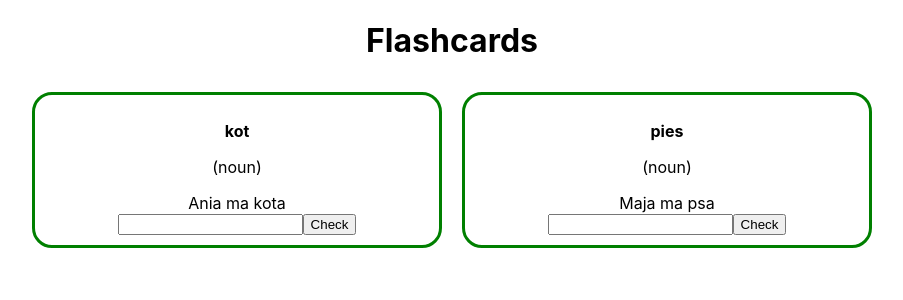
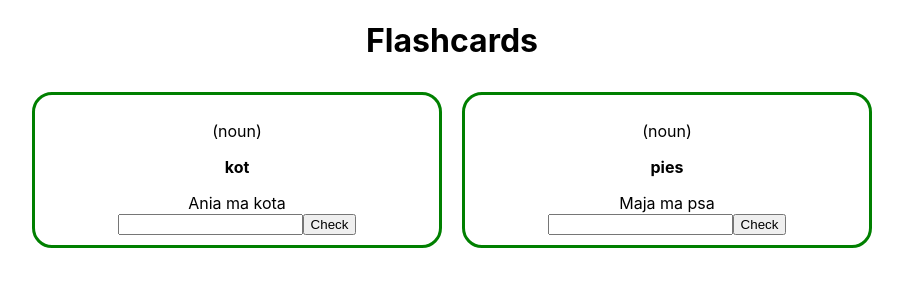
Before and after one commit to krudy/Flashcards, a React (Create React App) app in the folder frontend/: page / in a window 1280 px wide. Shown: the top 300 px of the page, without its empty margins (188-1091 px from the left). Built offline with nearby package versions, Linux system fonts and the light colour scheme.

Commit message:
added the display of translations at the click of a 'check' button

```diff
--- a/frontend/src/components/Flashcards/Flashcard/Flashcard.js
+++ b/frontend/src/components/Flashcards/Flashcard/Flashcard.js
@@ -1,13 +1,24 @@
-import React from "react";
+import React, {useState} from "react";
 
 function Flashcard(props) {
+
+   const [showTranslation, setShowTranslation] = useState(false);
+
+   const toggleTranslation = () =>{
+    setShowTranslation(!showTranslation);
+   }
+
     return (
         <div className='flashcard'>
+        <p>({props.type})</p>
         <p><strong>{props.polishWord}</strong></p>
-        <p>({props.type})</p>
+        {showTranslation && (<p><strong>{props.englishWord}</strong></p>)}
         <div className='polishExample'>{props.polishExample}</div>
+        {showTranslation && (<p><strong>{props.englishExample}</strong></p>)}
         <input type='text' className='inputWord'></input>
-        <button className='Check'>Check</button>
+        <button
+            className='Check'
+            onClick={toggleTranslation}>Check</button>
     </div>
     );
 }
--- a/frontend/src/components/Flashcards/Flashcards.js
+++ b/frontend/src/components/Flashcards/Flashcards.js
@@ -6,7 +6,10 @@ class Flashcards extends React.Component {
 
     constructor(props) {
         super(props);
-        this.flashcards = [
+
+        this.state = {
+
+            flashcards: [
                 {
                     id: 1234,
                     polishWord: 'kot',
@@ -26,6 +29,14 @@ class Flashcards extends React.Component {
             ]
         }
 
+
+    }
+
+    CheckFlashcard(id) {
+        console.log('cheking card');
+
+    }
+
     render() {
 
 
@@ -37,12 +48,19 @@ class Flashcards extends React.Component {
                 <h1>Flashcards</h1>
 
                 <div className='flashcardsContainer'>
-                    {this.flashcards.map(flashcard => {
+                    {this.state.flashcards.map(flashcard => {
                         return (
                            <Flashcard
+                            key={flashcard.id}
+                            id={flashcard.id}
                             polishWord={flashcard.polishWord}
+                            englishWord={flashcard.englishWord}
                             polishExample={flashcard.polishExample}
-                            type={flashcard.type}/>
+                            englishExample={flashcard.englishExample}
+                            type={flashcard.type}
+                            //onCheckClick = {(id) => this.CheckFlashcard(id)}
+                            />
+
                         )
                     })}
 
```
Lines whose indentation alone changed are shown as unchanged.
